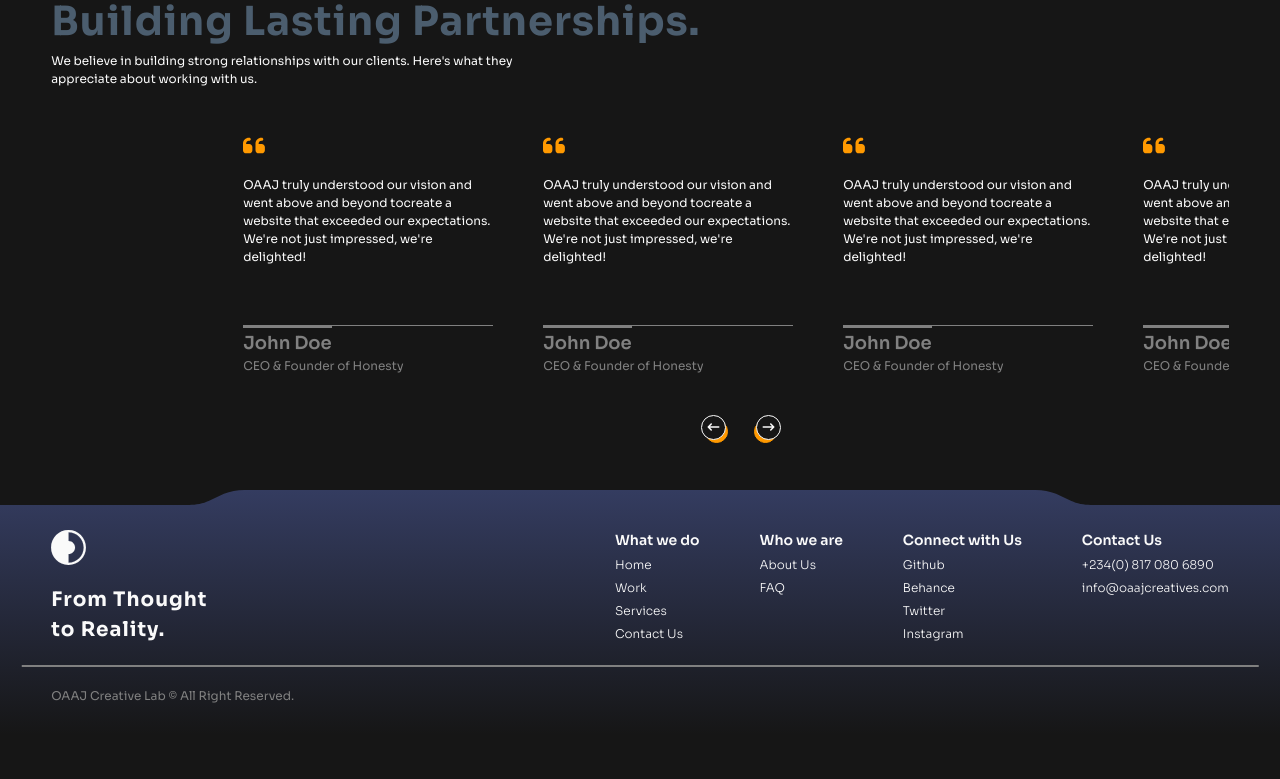
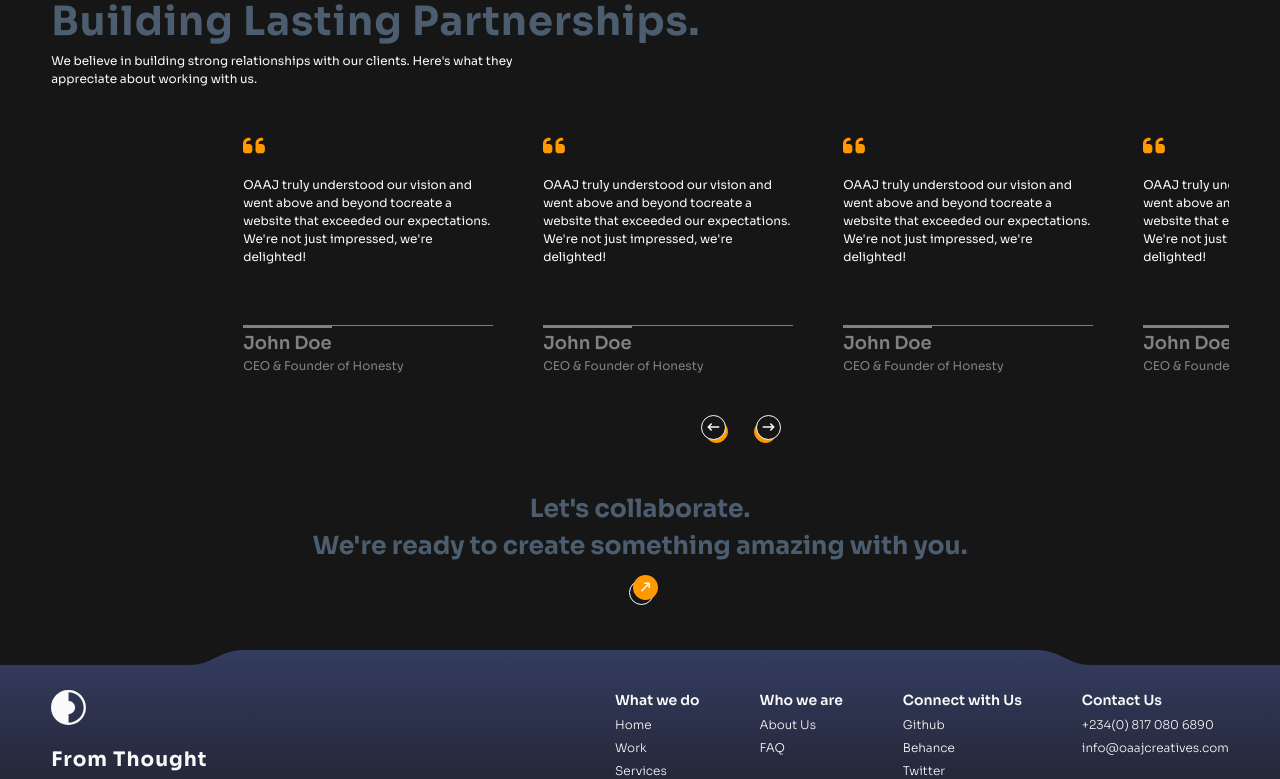
Before and after one commit to oaaj-digitals/oaaj-creatives, a Next.js app: page / in a window 1280 px wide. Shown: the part 1898-2677 px from the top of the page. Before the commit the page ends 2633 px from the top, so only its background shows below. Built offline with nearby package versions, Linux system fonts and the light colour scheme.

Commit message:
Create CTA section in Homepage

```diff
--- a/app/Home.module.css
+++ b/app/Home.module.css
@@ -199,3 +199,17 @@
 .testimonialsBox::-webkit-scrollbar {
   display: none;
 }
+
+.CTASection {
+  display: flex;
+  flex-direction: column;
+  align-items: center;
+  gap: 1rem;
+}
+
+.CTA {
+  text-align: center;
+  font-size: 2.5rem;
+  font-weight: 700;
+  color: var(--color-blue-light);
+}
--- a/app/page.tsx
+++ b/app/page.tsx
@@ -98,7 +98,7 @@ export default function Home() {
         </div>
       </section>
 
-      <section className={`mt-20 mb-20 ${styles.testimonialSection}`}>
+      <section className={`mt-20 ${styles.testimonialSection}`}>
         <div>
           <h2 className={styles.wrkHeading}>Building Lasting Partnerships.</h2>
           <p className={styles.headingSub}>We believe in building strong relationships with our clients. Here&apos;s what they appreciate about working with us.</p>
@@ -116,6 +116,13 @@ export default function Home() {
           <ScrollBtn scrollableElementId="Testimonials" btnType="tertiaryBtn" key="2" />
         </div>
       </section>
+      <section className={`mt-20 mb-20 ${styles.CTASection}`}>
+        <p className={styles.CTA}>
+          Let&apos;s collaborate.<br />
+          We&apos;re ready to create something amazing with you.
+        </p>
+        <Button to="/contact_us" direction="diagonal" type={"primaryBtn"} />
+      </section>
     </main>
   );
 }
```
